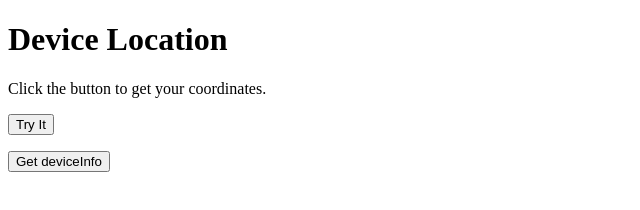
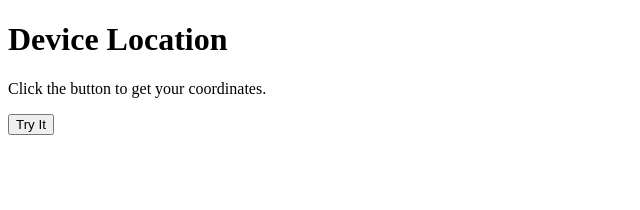
Before and after one commit to DigitalDowntime/water-fountains, a plain HTML site: page client/index.html in a window 1280 px wide. Shown: the whole page, without its empty margins (0-640 px from the left). Drawn offline with Linux system fonts and the light colour scheme.

Commit message:
Revert "Merge branch 'main' of github.com:DigitalDowntime/water-fountains into feature/crud-api"
This reverts commit 212dd523b813db2d954f98d26c46baad616139af, reversing
changes made to e0ea8ed628bd5ae07a1966095aabb623b23499ea.

```diff
--- a/client/index.html
+++ b/client/index.html
@@ -12,9 +12,5 @@
     <button onclick="getLocation()">Try It</button>
     <p id="latitude"></p>
     <p id="longitude"></p>
-
-    <button onclick="getWeightOfDeviceType()">Get deviceInfo</button>
-    <p id="deviceInfo"></p>
-    <p id="deviceType"></p>
 </body>
 </html>
--- a/client/main.js
+++ b/client/main.js
@@ -24,20 +24,3 @@ function showPosition(position) {
     document.getElementById("latitude").innerHTML = `Latitude: ${latitude}`;
     document.getElementById("longitude").innerHTML = `Longitude: ${longitude}`;
 }
-
-function getWeightOfDeviceType() {
-    // Get device info
-    let deviceInfo = navigator.userAgent;
-    // Display device info in HTML
-    document.getElementById("deviceInfo").innerHTML = `Device Info: ${deviceInfo}`;
-
-    // If the device is a mobile device, return a weight of 1
-    if (deviceInfo.includes("Mobile")) {
-        document.getElementById("deviceType").innerHTML = `Device Type: Mobile`;
-        return 1;
-    } else {
-        document.getElementById("deviceType").innerHTML = `Device Type: not Mobile`;
-        // If the device is not a mobile device, return a weight of 0.5
-        return 0.5;
-    }
-}
```
